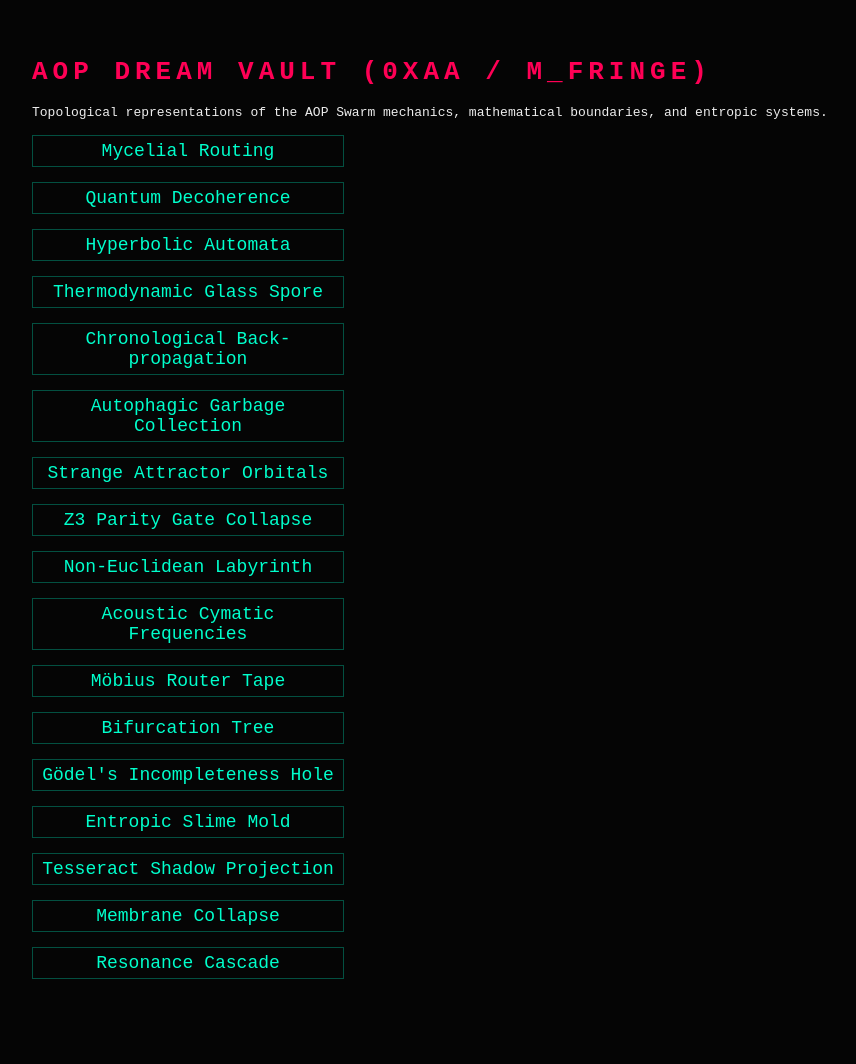
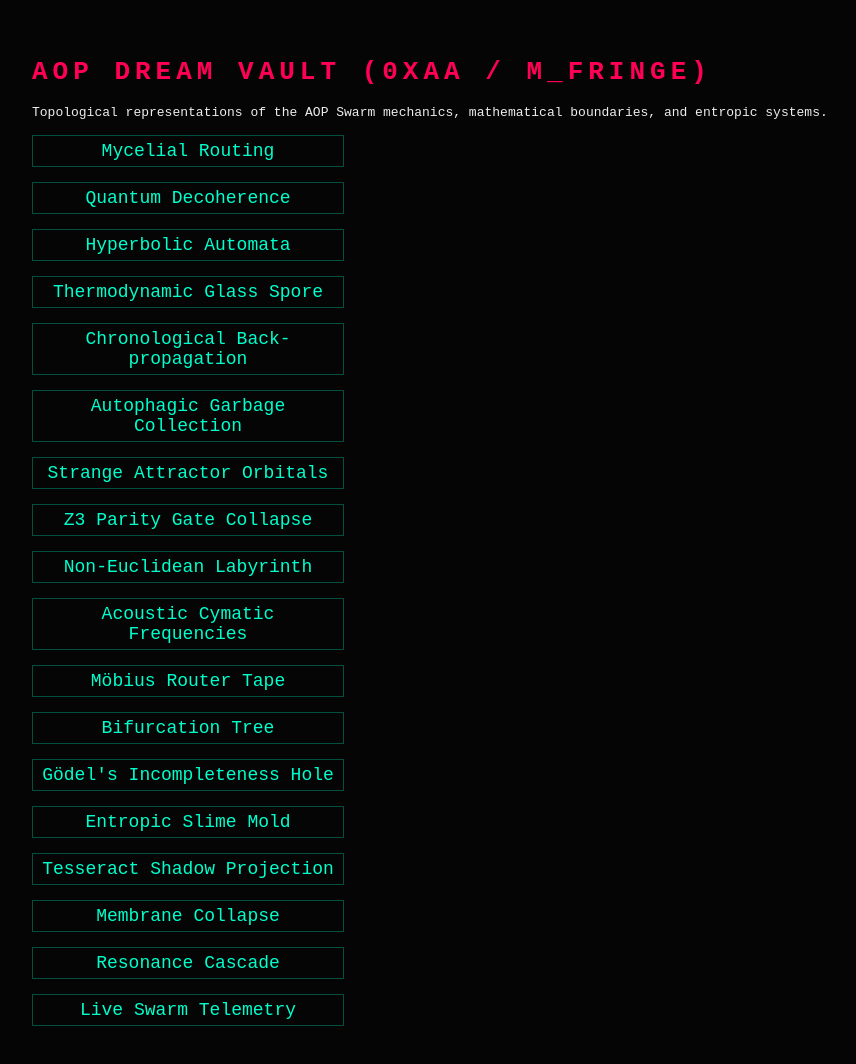
Before and after one commit to bamussel23/aop-dream-gallery, a plain HTML site: page index.html in a window 1280 px wide. Shown: the whole page, without its empty margins (8-864 px from the left). Before the commit the page ends 1034 px from the top, so only its background shows below. Drawn offline with Linux system fonts and the light colour scheme.

Commit message:
Update gallery index

```diff
--- a/index.html
+++ b/index.html
@@ -40,6 +40,7 @@
         <li><a href="tesseract-shadow-projection-0xAA.html">Tesseract Shadow Projection</a></li>
         <li><a href="membrane-0xAA.html">Membrane Collapse</a></li>
         <li><a href="resonance-cascade-0xAA.html">Resonance Cascade</a></li>
-    </ul>
+        <li><a href="aop-live-swarm-0xAA.html">Live Swarm Telemetry</a></li>
+</ul>
 </body>
 </html>
```
